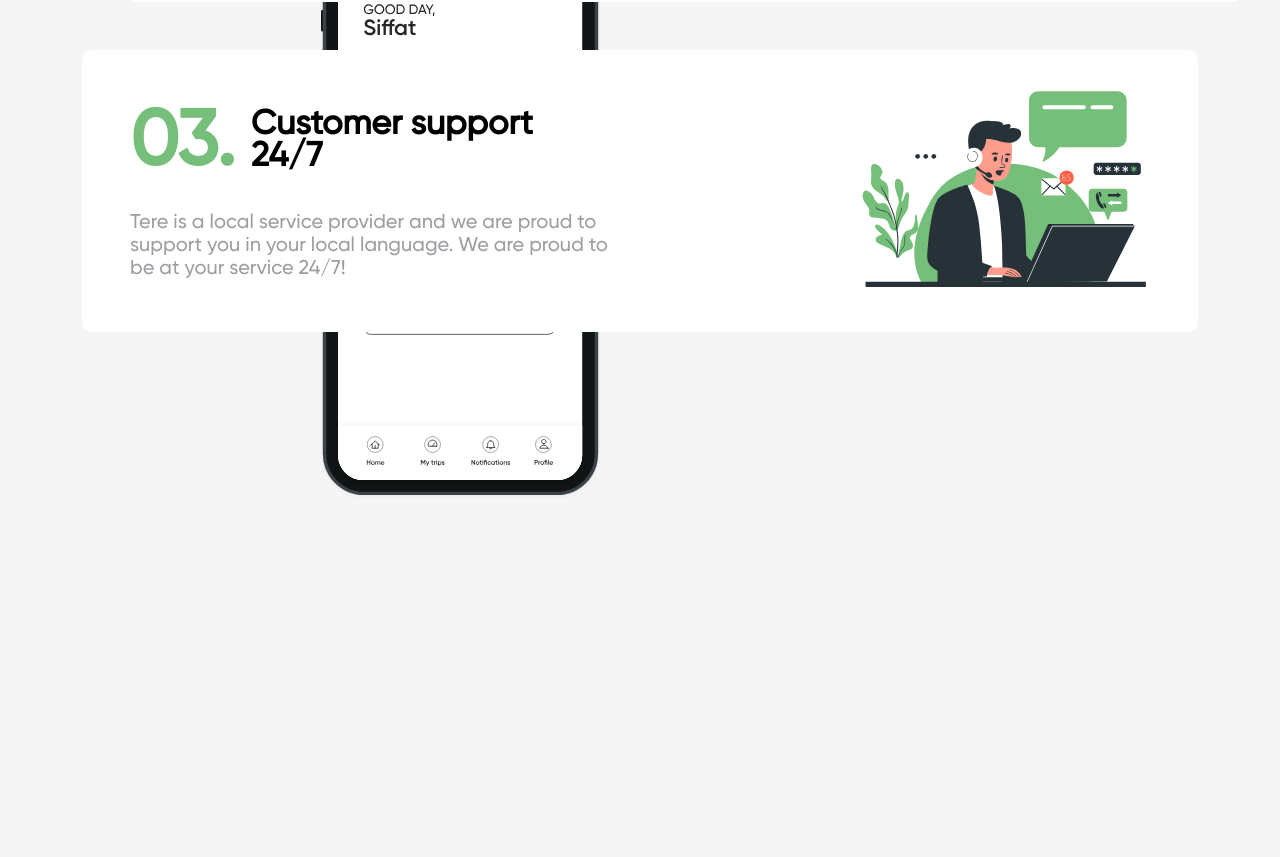
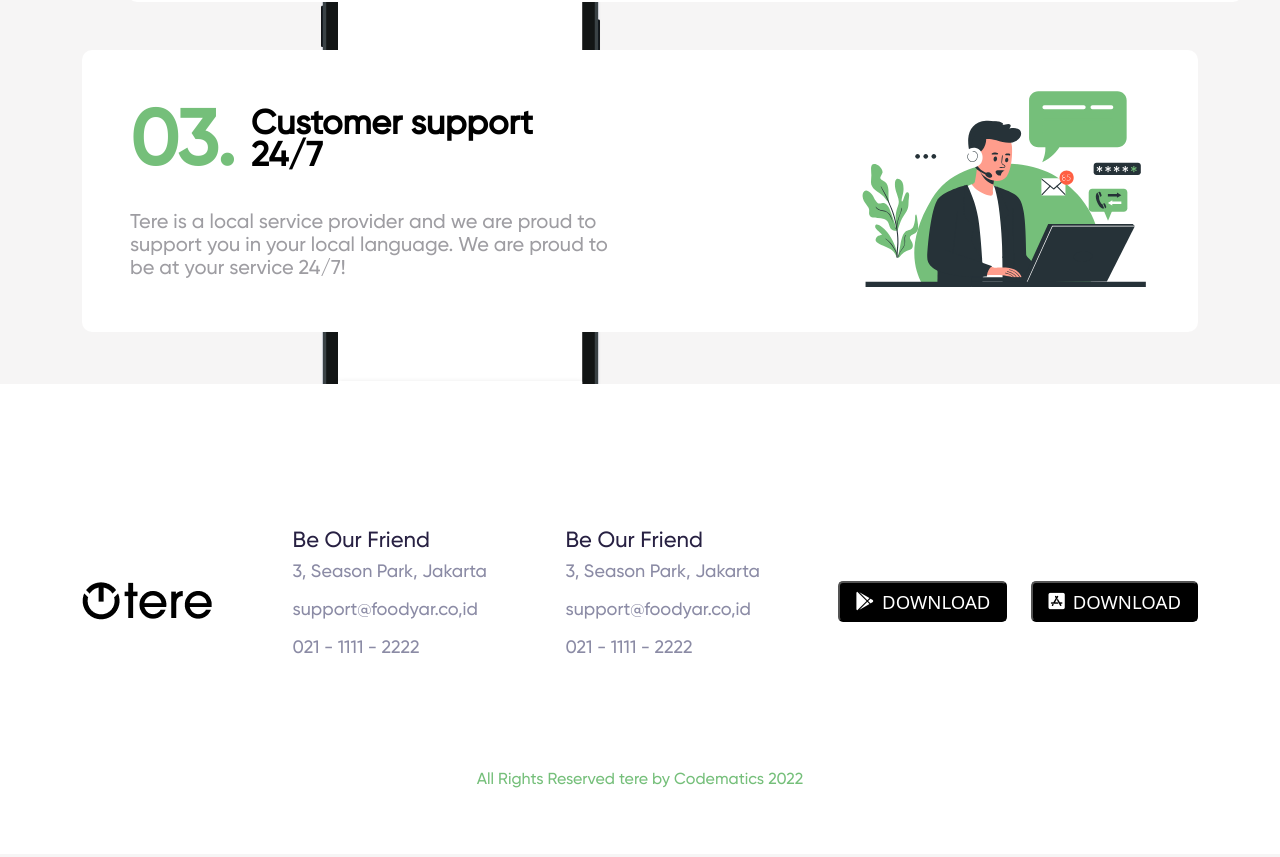
Before and after one commit to Arishah-Khan/Assignment-4-bootsrap, a plain HTML site: page index.html in a window 1280 px wide. Shown: the part 2341-3198 px from the top of the page. Before the commit the page ends 2841 px from the top, so only its background shows below. Drawn offline with nearby package versions, Linux system fonts and the light colour scheme.

Commit message:
footer section added

```diff
--- a/index.html
+++ b/index.html
@@ -98,7 +98,7 @@
 
     <!-- Works Section Started -->
 
-    <section class="container  my-5 py-5 position-relative">
+    <section class="container  mt-5 mb-2 pt-5 pb-1 position-relative">
 
         <h1 class="tere-heading">HOW <span class="tere-span">TERE</span> WORKS</h1>
         <div class="div-para">
@@ -171,21 +171,23 @@
                         <h3 class="hours mt-2 mt-md-4">Flexible
                             working hours</h3>
                     </div>
-                    <p class="cards-para">You can decide when, and how much
+                    <p class="cards-para order-2 order-md-1">You can decide when, and how much
                         time you want to drive.</p>
                 </div>
-                <div><img src="images/Frame.svg" alt="" class="custom-size"></div>
+                <div class="order-1 order-md-2"><img src="images/Frame.svg" alt="" class="custom-size"></div>
             </div>
             <div
                 class="d-flex flex-column flex-md-row justify-content-center justify-content-md-between align-items-center right py-md-3  bg-color ps-md-5">
                 <div class="order-1 order-md-2"><img src="images/XMLID_1_.svg" alt="" class="custom-size"></div>
-                <div class="d-flex flex-column justify-content-end  order-md-2">
+                <div class="d-flex flex-column justify-content-end order-md-2 ">
                     <div class="d-flex align-items-center align-items-md-start gap-3">
                         <h1 class="numbers">02.</h1>
                         <h3 class="hours mt-2 mt-md-4">Earnings</h3>
                     </div>
-                    <p class="cards-para">By driving with tere you can
-                        earn more.</p>
+                    <div>
+                        <p class="cards-para">By driving with tere you can
+                            earn more.</p>
+                    </div>
                 </div>
             </div>
             <div
@@ -202,11 +204,42 @@
                 <div class="pe-5"><img src="images/Frame (1).svg" alt="" class="custom-size"></div>
             </div>
         </div>
-        <div class="">
+        <div class="me-5">
             <img src="images/Group 3693.svg" alt="" class="custom-mobile">
         </div>
 
     </section>
+    <!-- Works Section Ended -->
+
+    <!-- Footer Section Started -->
+
+    <footer>
+        <div class="container mb-5 pb-5 mt-0 pt-0 my-md-5 py-md-5">
+            <div class="d-flex justify-content-between align-items-center flex-column flex-md-row gap-5 my-5 py-5">
+                <div><img src="images/Group 3703.jpg" alt=""></div>
+                <div>
+                    <h2 class="friend">Be Our Friend</h2>
+                    <p class="Park">3, Season Park, Jakarta</p>
+                    <p class="Park">support@foodyar.co,id</p>
+                    <p class="Park">021 - 1111 - 2222</p>
+                </div>
+                <div>
+                    <h2 class="friend">Be Our Friend</h2>
+                    <p class="Park">3, Season Park, Jakarta</p>
+                    <p class="Park">support@foodyar.co,id</p>
+                    <p class="Park">021 - 1111 - 2222</p>
+                </div>
+                <div
+                    class="d-flex flex-column flex-md-row justify-content-center justify-content-md-start gap-2 gap-lg-4">
+                    <button class="custom-btn d-flex align-items-center justify-content-around gap-2"><i
+                            class="fa-brands fa-google-play" style="color: #ffffff;"></i>DOWNLOAD</button>
+                    <button class="custom-btn d-flex align-items-center justify-content-around gap-2"><i
+                            class="fa-brands fa-app-store-ios" style="color: #ffffff;"></i>DOWNLOAD</button>
+                </div>
+            </div>
+            <p class="text-center reserved">All Rights Reserved tere by Codematics 2022</p>
+        </div>
+    </footer>
 </body>
 
 </html>
--- a/style.css
+++ b/style.css
@@ -12,8 +12,9 @@
     margin: 0;
     padding: 0;
 }
-body{
-    background-color:#f6f5f5;
+
+body {
+    background-color: #f6f5f5;
 }
 
 .tere {
@@ -39,7 +40,8 @@ ul>li {
     background: #75BF7A;
     border-radius: 5.95px;
 }
-.relative{
+
+.relative {
     position: relative;
 }
 
@@ -215,7 +217,7 @@ ul>li {
 
 
 .request {
-    font-family: "Gilroys";
+    font-family: "Gilroy";
     font-weight: 800;
     line-height: 50.35px;
     text-align: right;
@@ -226,7 +228,7 @@ ul>li {
 }
 
 .shopping {
-    font-family: "Gilroys";
+    font-family: "Gilroy";
     font-size: 18px;
     font-weight: 500;
     line-height: 26px;
@@ -237,7 +239,7 @@ ul>li {
 }
 
 .requests {
-    font-family: "Gilroys";
+    font-family: "Gilroy";
     font-weight: 800;
     line-height: 50.35px;
     text-align: left;
@@ -247,7 +249,7 @@ ul>li {
 }
 
 .shoppings {
-    font-family: "Gilroys";
+    font-family: "Gilroy";
     font-size: 18px;
     font-weight: 500;
     line-height: 26px;
@@ -361,7 +363,8 @@ ul>li {
         height: 280px;
         padding-bottom: 60px;
     }
-    .tere-para{
+
+    .tere-para {
         width: 100%;
     }
 
@@ -395,14 +398,16 @@ ul>li {
         text-align: center;
         width: 70%;
     }
-    .circle-center{
+
+    .circle-center {
         position: relative;
     }
-    .custom-mobile{
+
+    .custom-mobile {
         width: 223px;
         height: 348px;
         position: absolute;
-        top:210px;
+        top: 210px;
         left: 250px;
         z-index: -1;
 
@@ -445,17 +450,20 @@ ul>li {
     width: 70%;
 
 }
-.bg-color{
+
+.bg-color {
     background-color: #FFFFFF;
     border-radius: 10px;
 }
-@media screen and (min-width:768px){
 
-.right{
+@media screen and (min-width:768px) {
+
+    .right {
         width: 100%;
         margin-left: 45px;
     }
 }
+
 @media screen and (min-width:481px) and (max-width:767px) {
     .numbers {
         font-family: "Gilroy";
@@ -466,6 +474,7 @@ ul>li {
         color: #75BF7A;
         padding-left: 10%;
     }
+
     .hours {
         font-family: "Gilroy";
         font-size: 22px;
@@ -475,6 +484,7 @@ ul>li {
         color: #000000;
         width: 100%;
     }
+
     .cards-para {
         font-family: "Gilroy";
         font-size: 16px;
@@ -485,57 +495,66 @@ ul>li {
         width: 100%;
 
     }
-    .custom-size{
+
+    .custom-size {
         width: 202px;
         height: 200px;
     }
-    .circle-center{
+
+    .circle-center {
         position: relative;
     }
-    .custom-mobile{
+
+    .custom-mobile {
         width: 380px;
         height: 458px;
         position: absolute;
-        top:230px;
+        top: 230px;
         left: 75px;
         z-index: 1;
 
     }
 
 }
+
 @media screen and (min-width:768px) {
-    .circle-center{
+    .circle-center {
         position: relative;
     }
-    .custom-mobile{
+
+    .custom-mobile {
         position: absolute;
-        bottom:-120px;
+        bottom: -120px;
         left: 250px;
         z-index: -1;
 
     }
 
 }
+
 @media screen and (max-width:576px) {
-    .circle-center{
+    .circle-center {
         position: relative;
     }
-    .custom-mobile{
+
+    .custom-mobile {
         width: 380px;
         height: 458px;
         position: absolute;
-        top:245px;
+        top: 245px;
         left: 33px;
         z-index: 1;
 
     }
 
 }
+
 @media screen and (max-width:542px) {
-    .circle-center{
+    .circle-center {
         position: relative;
     }
-    .custom-mobile{
+
+    .custom-mobile {
         width: 380px;
         height: 458px;
         position: absolute;
@@ -546,23 +565,27 @@ ul>li {
     }
 
 }
+
 @media screen and (max-width:480px) {
-    .circle-center{
+    .circle-center {
         position: relative;
     }
-    .custom-mobile{
+
+    .custom-mobile {
         width: 322px;
         height: 358px;
         position: absolute;
-        top:205px;
+        top: 205px;
         left: 33px;
         z-index: 1;
     }
+
     .circle {
         width: 320px;
         height: 300px;
         padding-bottom: 60px;
     }
+
     .numbers {
         font-family: "Gilroy";
         font-size: 35px;
@@ -572,6 +595,7 @@ ul>li {
         color: #75BF7A;
         padding-left: 10%;
     }
+
     .hours {
         font-family: "Gilroy";
         font-size: 22px;
@@ -581,6 +605,7 @@ ul>li {
         color: #000000;
         width: 100%;
     }
+
     .cards-para {
         font-family: "Gilroy";
         font-size: 14px;
@@ -591,23 +616,27 @@ ul>li {
         width: 100%;
 
     }
-        .custom-size{
+
+    .custom-size {
         width: 190px;
         height: 200px;
     }
 }
+
 @media screen and (max-width:444px) {
-        .circle-center{
+    .circle-center {
         position: relative;
     }
-        .custom-mobile{
+
+    .custom-mobile {
         width: 322px;
         height: 358px;
         position: absolute;
-            top:230px;
+        top: 230px;
         left: -10px;
         z-index: 1;
     }
+
     .circle {
         width: 320px;
         height: 300px;
@@ -615,41 +644,76 @@ ul>li {
     }
 
 }
+
 @media screen and (max-width:347px) {
-            .circle-center{
+    .circle-center {
         position: relative;
     }
+
     .circle {
         width: 310px;
         height: 280px;
         padding-bottom: 60px;
     }
 
-            .custom-mobile{
+    .custom-mobile {
         width: 322px;
         height: 380px;
         position: absolute;
-                top:240px;
+        top: 240px;
         left: -26px;
         z-index: 1;
     }
 }
+
 @media screen and (max-width:320px) {
-                .circle-center{
+    .circle-center {
         position: relative;
     }
+
     .circle {
         width: 320px;
         height: 280px;
         padding-bottom: 60px;
     }
 
-                .custom-mobile{
+    .custom-mobile {
         width: 310px;
         height: 360px;
         position: absolute;
-                    top:300px;
-                    right: -20;
+        top: 300px;
+        right: -10px;
         z-index: 1;
     }
 }
+
+.friend {
+    color: #272042;
+    font-family: "Gilroy";
+    font-weight: 500;
+    font-size: 22px;
+    text-align: left;
+    line-height: 26.69px;
+}
+
+.Park {
+    color: #8B8BA5;
+    font-family: "Gilroy";
+    font-size: 18px;
+    font-weight: 400;
+    line-height: 21.6px;
+    text-align: left;
+}
+
+.reserved {
+    font-family: "Gilroy";
+    font-size: 16px;
+    font-weight: 400;
+    line-height: 19.2px;
+    text-align: center;
+    color: #75BF7A;
+
+}
+footer{
+    background-color: #FFFFFF;
+}
```
Also changed, not shown: images/Group 3703.jpg (added). Lines whose indentation alone changed are shown as unchanged.
